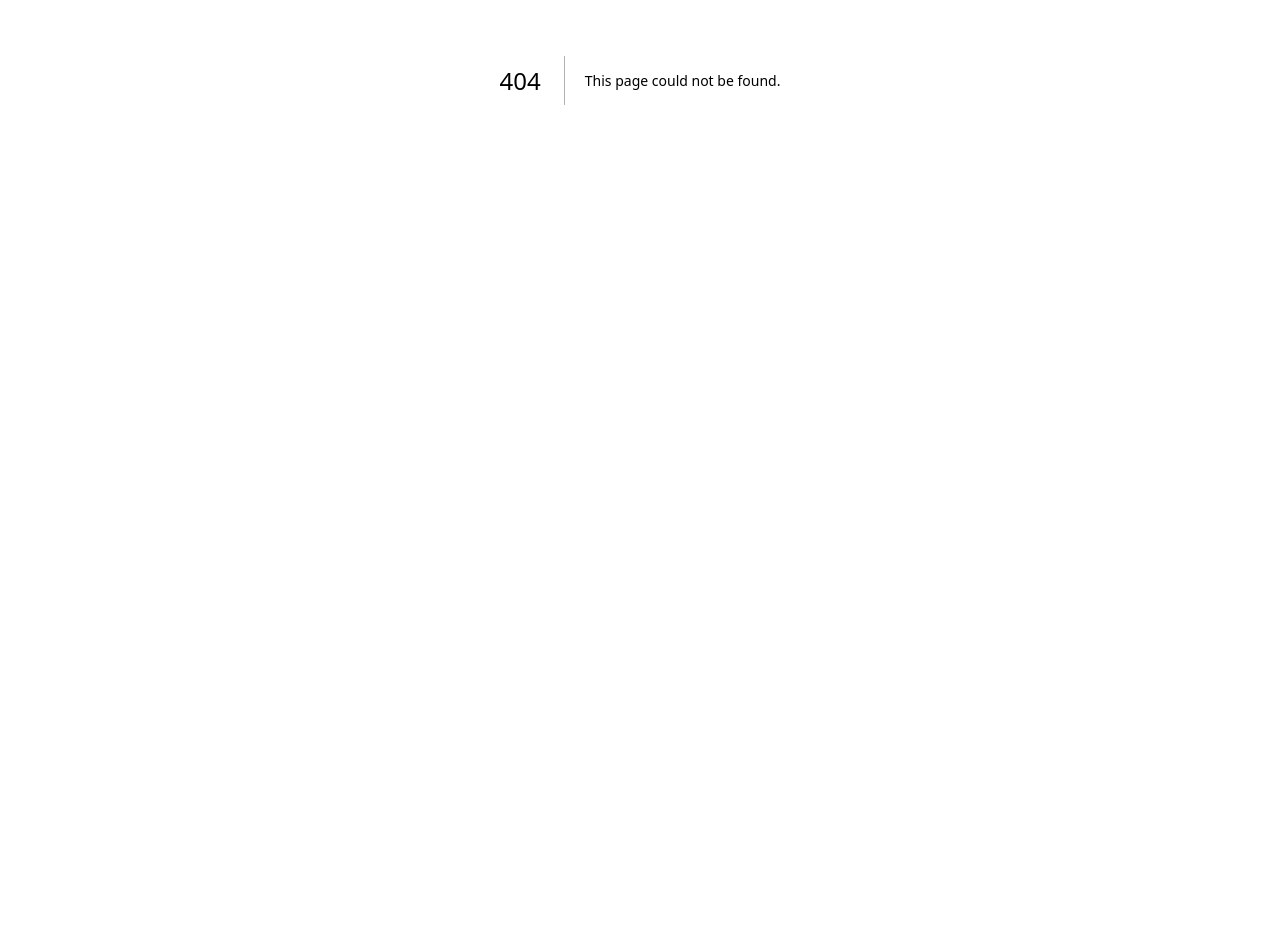
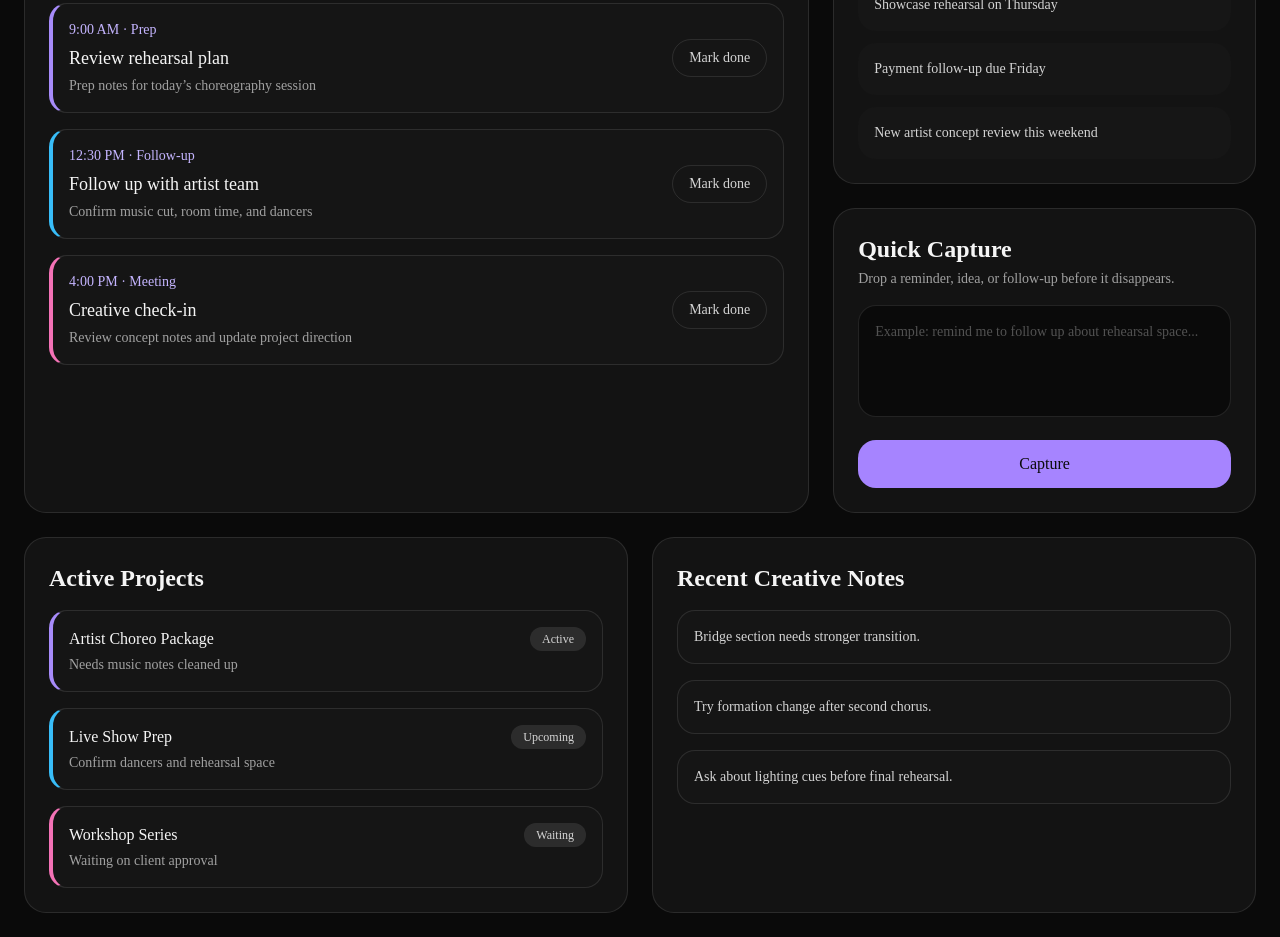
Before and after one commit to jpxch/tempo, a Next.js app: page /dashboard in a window 1280 px wide. Before the commit this address had no page. Shown: the part 320-1257 px from the top of the page. Before the commit the page ends 800 px from the top, so only its background shows below. Built offline with nearby package versions, Linux system fonts and the light colour scheme.

Commit message:
feat: implement initial dashboard layout and navigation structure

```diff
--- /dev/null
+++ b/app/dashboard/page.tsx
@@ -0,0 +1,87 @@
+import { HeroSection } from '@/components/dashboard/HeroSection';
+import { NotesPanel } from '@/components/dashboard/NotesPanel';
+import { ProjectsPanel } from '@/components/dashboard/ProjectsPanel';
+import { QuickCapture } from '@/components/dashboard/QuickCapture';
+import { TodayPanel } from '@/components/dashboard/TodayPanel';
+import { WeekPanel } from '@/components/dashboard/WeekPanel';
+import type { DashboardData } from '@/types/dashboard';
+
+const dashboardData: DashboardData = {
+  todayItems: [
+    {
+      time: '9:00 AM',
+      title: 'Review rehearsal plan',
+      detail: 'Prep notes for today’s choreography session',
+      type: 'Prep',
+      projectColor: '#a78bfa',
+    },
+    {
+      time: '12:30 PM',
+      title: 'Follow up with artist team',
+      detail: 'Confirm music cut, room time, and dancers',
+      type: 'Follow-up',
+      projectColor: '#38bdf8',
+    },
+    {
+      time: '4:00 PM',
+      title: 'Creative check-in',
+      detail: 'Review concept notes and update project direction',
+      type: 'Meeting',
+      projectColor: '#f472b6',
+    },
+  ],
+  weekItems: [
+    'Showcase rehearsal on Thursday',
+    'Payment follow-up due Friday',
+    'New artist concept review this weekend',
+  ],
+  projects: [
+    {
+      name: 'Artist Choreo Package',
+      status: 'Active',
+      next: 'Needs music notes cleaned up',
+      color: '#a78bfa',
+    },
+    {
+      name: 'Live Show Prep',
+      status: 'Upcoming',
+      next: 'Confirm dancers and rehearsal space',
+      color: '#38bdf8',
+    },
+    {
+      name: 'Workshop Series',
+      status: 'Waiting',
+      next: 'Waiting on client approval',
+      color: '#f472b6',
+    },
+  ],
+  notes: [
+    'Bridge section needs stronger transition.',
+    'Try formation change after second chorus.',
+    'Ask about lighting cues before final rehearsal.',
+  ],
+};
+
+export default function Home() {
+  return (
+    <main className="min-h-screen bg-neutral-950 px-6 py-6 text-neutral-100">
+      <section className="mx-auto max-w-7xl space-y-6">
+        <HeroSection />
+
+        <section className="grid gap-6 lg:grid-cols-[1.3fr_0.7fr]">
+          <TodayPanel items={dashboardData.todayItems} />
+
+          <aside className="space-y-6">
+            <WeekPanel items={dashboardData.weekItems} />
+            <QuickCapture />
+          </aside>
+        </section>
+
+        <section className="grid gap-6 lg:grid-cols-2">
+          <ProjectsPanel projects={dashboardData.projects} />
+          <NotesPanel notes={dashboardData.notes} />
+        </section>
+      </section>
+    </main>
+  );
+}
--- a/app/page.tsx
+++ b/app/page.tsx
@@ -1,87 +1,5 @@
-import { HeroSection } from '@/components/dashboard/HeroSection';
-import { NotesPanel } from '@/components/dashboard/NotesPanel';
-import { ProjectsPanel } from '@/components/dashboard/ProjectsPanel';
-import { QuickCapture } from '@/components/dashboard/QuickCapture';
-import { TodayPanel } from '@/components/dashboard/TodayPanel';
-import { WeekPanel } from '@/components/dashboard/WeekPanel';
-import type { DashboardData } from '@/types/dashboard';
-
-const dashboardData: DashboardData = {
-  todayItems: [
-    {
-      time: '9:00 AM',
-      title: 'Review rehearsal plan',
-      detail: 'Prep notes for today’s choreography session',
-      type: 'Prep',
-      projectColor: '#a78bfa',
-    },
-    {
-      time: '12:30 PM',
-      title: 'Follow up with artist team',
-      detail: 'Confirm music cut, room time, and dancers',
-      type: 'Follow-up',
-      projectColor: '#38bdf8',
-    },
-    {
-      time: '4:00 PM',
-      title: 'Creative check-in',
-      detail: 'Review concept notes and update project direction',
-      type: 'Meeting',
-      projectColor: '#f472b6',
-    },
-  ],
-  weekItems: [
-    'Showcase rehearsal on Thursday',
-    'Payment follow-up due Friday',
-    'New artist concept review this weekend',
-  ],
-  projects: [
-    {
-      name: 'Artist Choreo Package',
-      status: 'Active',
-      next: 'Needs music notes cleaned up',
-      color: '#a78bfa',
-    },
-    {
-      name: 'Live Show Prep',
-      status: 'Upcoming',
-      next: 'Confirm dancers and rehearsal space',
-      color: '#38bdf8',
-    },
-    {
-      name: 'Workshop Series',
-      status: 'Waiting',
-      next: 'Waiting on client approval',
-      color: '#f472b6',
-    },
-  ],
-  notes: [
-    'Bridge section needs stronger transition.',
-    'Try formation change after second chorus.',
-    'Ask about lighting cues before final rehearsal.',
-  ],
-};
+import { redirect } from 'next/navigation';
 
 export default function Home() {
-  return (
-    <main className="min-h-screen bg-neutral-950 px-6 py-6 text-neutral-100">
-      <section className="mx-auto max-w-7xl space-y-6">
-        <HeroSection />
-
-        <section className="grid gap-6 lg:grid-cols-[1.3fr_0.7fr]">
-          <TodayPanel items={dashboardData.todayItems} />
-
-          <aside className="space-y-6">
-            <WeekPanel items={dashboardData.weekItems} />
-            <QuickCapture />
-          </aside>
-        </section>
-
-        <section className="grid gap-6 lg:grid-cols-2">
-          <ProjectsPanel projects={dashboardData.projects} />
-          <NotesPanel notes={dashboardData.notes} />
-        </section>
-      </section>
-    </main>
-  );
+  redirect('/dashboard');
 }
--- /dev/null
+++ b/components/AppShell.tsx
@@ -0,0 +1,39 @@
+import Link from 'next/link';
+
+const navItems = [
+  { label: 'Dashboard', href: '/dashboard' },
+  { label: 'Projects', href: '/projects' },
+  { label: 'Clients', href: '/clients' },
+  { label: 'Notes', href: '/notes' },
+  { label: 'Reminders', href: '/reminders' },
+];
+
+type AppShellProps = {
+  children: React.ReactNode;
+};
+
+export function AppShell({ children }: AppShellProps) {
+  return (
+    <main className="min-h-screen bg-neutral-950 text-netural-100">
+      <div className="mx-auto flex min-h-screen max-w-7xl flex-col px-6 py-6">
+        <nav className="mb-6 flex flex-wrap items-center justify-between gap-4 rounded-3xl border border-white/10 bg-white/[0.03] px-5 py-4">
+          <Link href="/dashboard" className="text-xl font-semibold">
+            Tempo
+          </Link>
+
+          <div className="flex flex-wrap gap-2">
+            {navItems.map((item) => (
+              <Link
+                key={item.href}
+                href={item.href}
+                className="rounded-full px-4 py-2 text-sm text-neutral-400 transition hover:bg-white/10 hover:text-white"
+              >
+                {item.label}
+              </Link>
+            ))}
+          </div>
+        </nav>
+      </div>
+    </main>
+  );
+}
```
Also changed, not shown: app/clients/page.tsx (added), app/notes/page.tsx (added), app/projects/page.tsx (added), app/reminders/page.tsx (added).
